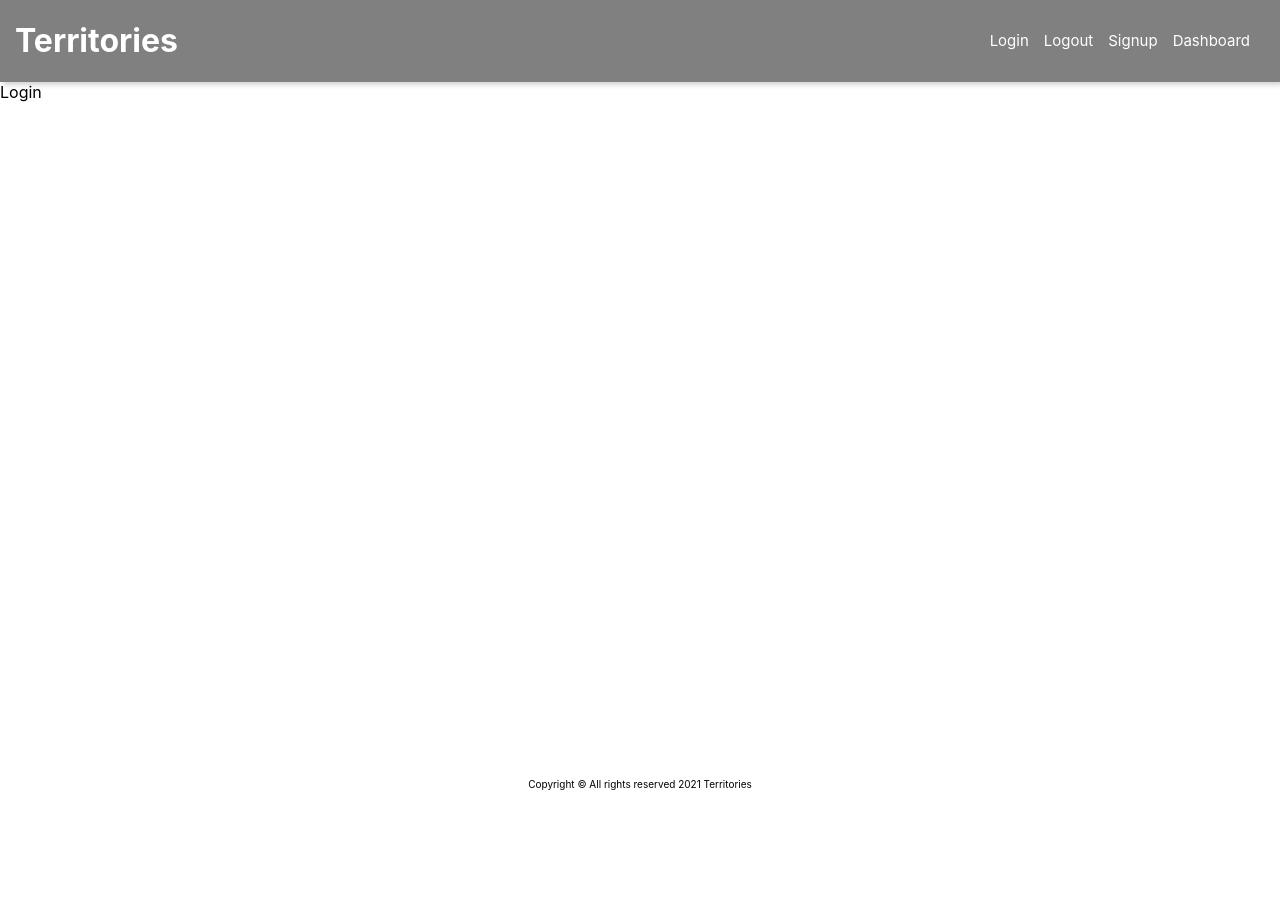
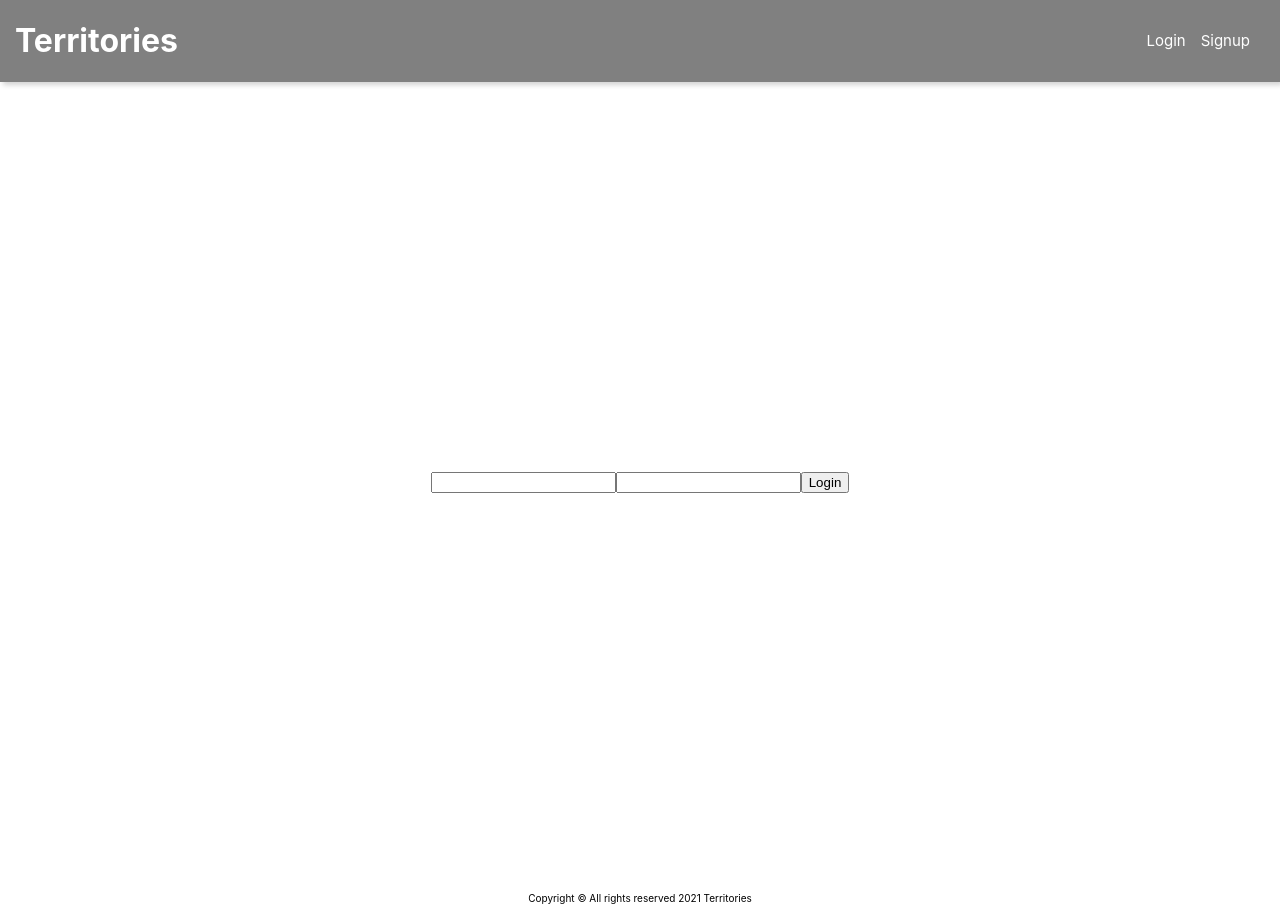
Before and after one commit to Mheckmann7/Territories-client, a React (Create React App) app: page /login in a window 1280 px wide. Before the commit the page ends 800 px from the top, so only its background shows below. Built offline with nearby package versions, Linux system fonts and the light colour scheme.

Commit message:
adds login

```diff
--- a/src/App.js
+++ b/src/App.js
@@ -1,3 +1,6 @@
+import { useState } from 'react';
+import { getUser, logout } from './services/userService';
+
 import Header from './components/Header';
 import Footer from './components/Footer';
 
@@ -6,27 +9,53 @@ import Dashboard from './pages/Dashboard';
 import Signup from './pages/Signup';
 import Login from './pages/Login';
 
-import { Switch, Route } from 'react-router-dom';
+import { Switch, Route, withRouter, Redirect } from 'react-router-dom';
 
 import './App.css';
 
-function App() {
+function App(props) {
+
+  const [ userState, setUserState ] = useState({
+    user: getUser()
+  });
+
+  function handleSignupOrLogin() {
+    setUserState({
+      user: getUser()
+    });
+  }
+
+  function handleLogout() {
+    logout();
+    setUserState({ user: null });
+    props.history.push('/');
+  }
+
   return (
     <div className="App">
-      < Header />
+      < Header handleLogout={handleLogout} user={userState.user}/>
       <main>
         <Switch>
           <Route exact path="/" render={props =>
              <Home />
           } />
           <Route exact path="/dashboard" render={props =>
-             <Dashboard />
+            userState.user ?
+              <Dashboard />
+              :
+              <Redirect to="/login" />
           } />
           <Route exact path="/signup" render={props =>
-            <Signup {...props}/>
+            <Signup
+            {...props}
+            handleSignupOrLogin={handleSignupOrLogin}
+            />
           } />
           <Route exact path="/login" render={props =>
-            <Login {...props}/>
+            <Login
+            {...props}
+            handleSignupOrLogin={handleSignupOrLogin}
+            />
           } />
         </Switch>
         </main>
@@ -35,4 +64,4 @@ function App() {
   );
 }
 
-export default App;
+export default withRouter(App);
--- a/src/components/Header/index.js
+++ b/src/components/Header/index.js
@@ -9,18 +9,27 @@ function Header(props) {
             </Link>
             <nav>
                 <ul>
+                {
+                props.user ?
+                    <>
+                        <li>
+                            <Link to="" onClick={props.handleLogout}>Logout</Link>
+                        </li>
+                        <li>
+                            <Link to="/dashboard">Dashboard</Link>
+                        </li>
+
+                    </>
+                    :
+                    <>
                        <li>
                             <Link to="/login">Login</Link>
                         </li>
                         <li>
-                        <Link to="">Logout</Link>
-                    </li>
-                    <li>
                             <Link to="/signup">Signup</Link>
                         </li>
-                    <li>
-                        <Link to="/dashboard">Dashboard</Link>
-                    </li>
+                    </>
+                }
                 </ul>
             </nav>
         </header>
--- a/src/pages/Login/index.js
+++ b/src/pages/Login/index.js
@@ -1,7 +1,55 @@
+import { useState } from 'react';
+import { login } from '../../services/userService';
+
 function Login(props) {
+    const [formState, setFormState] = useState(getInitialFormState());
+
+
+
+    function getInitialFormState() {
+        return {
+            email: "",
+            password: "",
+        }
+    }
+
+    function handleChange(event) {
+        setFormState(prevState => ({
+            ...prevState,
+            [event.target.name]: event.target.value
+        }));
+    }
+    async function handleSubmit(event) {
+        try {
+            event.preventDefault();
+            await login(formState)
+            setFormState(getInitialFormState());
+            props.handleSignupOrLogin();
+            props.history.push('/dashboard');
+
+        } catch(error) {
+            alert(error.message);
+        }
+
+    }
+
     return (
-        <div>Login</div>
-     );
+        <div className="Page">
+            <form onSubmit={handleSubmit}>
+                <input
+                    value={formState.email}
+                    onChange={handleChange}
+                    name="email"
+                    type="email" />
+                <input
+                    value={formState.password}
+                    onChange={handleChange}
+                    name="password"
+                    type="password" />
+                <button>Login</button>
+            </form>
+        </div>
+    );
 }
 
 export default Login;
--- a/src/pages/Signup/index.js
+++ b/src/pages/Signup/index.js
@@ -27,6 +27,7 @@ function Signup(props) {
             event.preventDefault();
             await signup(formState)
             setFormState(getInitialFormState());
+            props.handleSignupOrLogin();
             props.history.push('/dashboard');
 
         } catch(error) {
--- a/src/services/tokenService.js
+++ b/src/services/tokenService.js
@@ -11,11 +11,20 @@ function removeToken() {
 }
 
 function getUserFromToken() {
-
+    const token = getToken();
+    return token ? JSON.parse(atob(token.split('.')[1])).user : null;
 }
 
 function getToken() {
-
+    const token = localStorage.getItem('token');
+    if (token) {
+        const payload = JSON.parse(atob(token.split('.')[1]));
+        if (payload.exp < Date.now() / 1000) {
+            removeToken();
+            token = null;
+        }
+    }
+    return token;
 }
 
 export {
--- a/src/services/userService.js
+++ b/src/services/userService.js
@@ -1,4 +1,4 @@
-import { setToken } from './tokenService';
+import { setToken, getUserFromToken, removeToken } from './tokenService';
 const BASE_URL = 'http://localhost:3001/api/users';
 
 function signup(user) {
@@ -15,15 +15,24 @@ function signup(user) {
 }
 
 function login(credentials) {
-
+    return fetch(BASE_URL + '/login', {
+        method: 'POST',
+        headers: {
+            'Content-Type': 'Application/json'
+        },
+        body: JSON.stringify(credentials)
+    }).then(response => {
+        if (response.ok) return response.json();
+        throw new Error('Check email or password');
+    }).then(data => setToken(data.token));
 }
 
 function logout() {
-
+    removeToken();
 }
 
 function getUser() {
-
+    return getUserFromToken();
 }
 
 export {
```
Also changed, not shown: 1 other file (tests, documents, lock files or other folders). Lines whose indentation alone changed are shown as unchanged.
